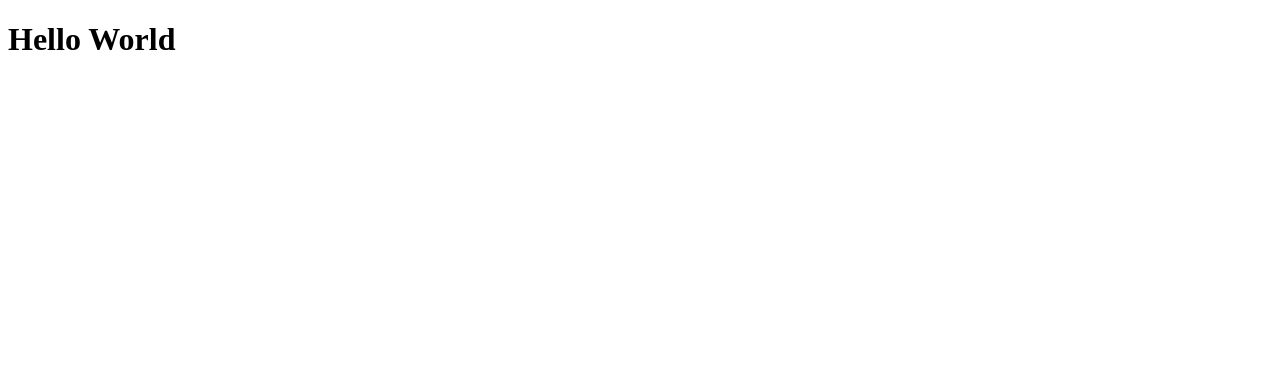
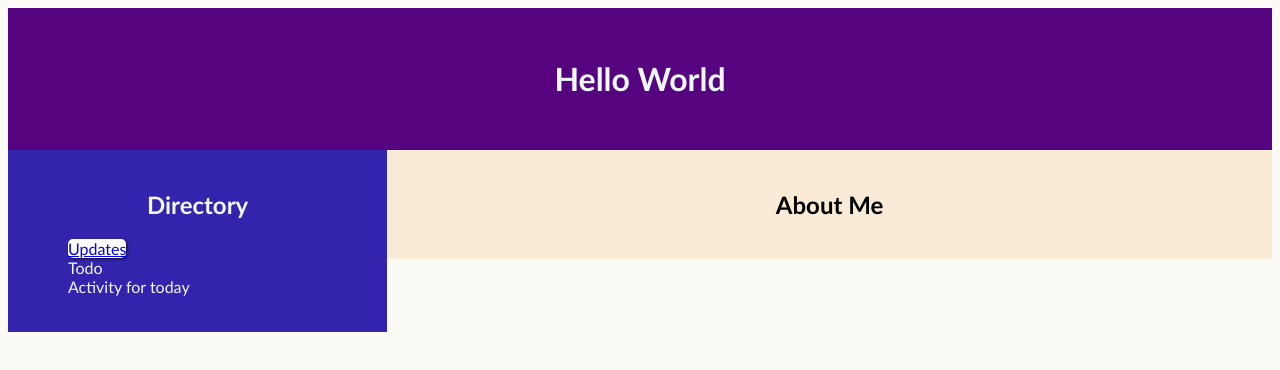
Before and after one commit to schrammalama/schrammalama.github.io, a plain HTML site: page index.html in a window 1280 px wide. Drawn offline with Linux system fonts and the light colour scheme.

Commit message:
Update index.html

```diff
--- a/index.html
+++ b/index.html
@@ -4,8 +4,88 @@
 <meta charset="UTF-8">
 <title>Untitled Document</title>
 </head>
+<style>
+	* {
+		box-sizing: border-box;
+	}
+	header {
+		background-color: #55037F;
+		padding: 30px;
+		text-align: center;
+	}
+	body {
+    padding: inherit;
+    background-color: #FCFAF5;
+	}
+	h1 {
+		text-align: center; font-family: "Gill Sans", "Gill Sans MT", "Myriad Pro", "DejaVu Sans Condensed", Helvetica, Arial, "sans-serif";
+		color: aliceblue;
+	}
+	h2 {
+		text-align: center;
+		font-family: "Gill Sans", "Gill Sans MT", "Myriad Pro", "DejaVu Sans Condensed", Helvetica, Arial, "sans-serif"
+	}
+	img {
+		width: 20%;
+	}
+	section::after {
+		content: "";
+		display: table;
+		clear: both;
+	}
+	nav {
+		float: left;
+		width: 30%;
+		background: #3224AC;
+		padding: 20px;
+	}
+	nav ul {
+		list-style-type: none;
+		padding: 20;
+		color: aliceblue;
+		font-family: "Gill Sans", "Gill Sans MT", "Myriad Pro", "DejaVu Sans Condensed", Helvetica, Arial, "sans-serif"
+	}
+	nav ul li a {
+	background: #FFF;
+	box-shadow: 1px 1px 3px rgb(0 0 0 / 70%);
+	border-radius: 5px;
+	}
+	nav ul li a:hover {
+		background: #9B9B9B
+	}
+	nav h2 {
+		color: aliceblue;
+		font-family: "Gill Sans", "Gill Sans MT", "Myriad Pro", "DejaVu Sans Condensed", Helvetica, Arial, "sans-serif"
+	}
+	article {
+    float: right;
+    padding: 20px;
+    width: 70%;
+    background-color: antiquewhite;
+	}
+	article p {
+	font-family: "Gill Sans", "Gill Sans MT", "Myriad Pro", "DejaVu Sans Condensed", Helvetica, Arial, "sans-serif";
+	text-align: center;
+	}
+</style>
 
 <body>
+	<header>
 	<h1>Hello World</h1>
+	</header>
+<section>
+  <nav>
+		<h2>Directory</h2>
+		<ul>
+			<li><a href="Updates.html">  Updates  </a></li>
+			<li>Todo</li>
+			<li>Activity for today</li>
+		</ul>
+	</nav>
+<article>
+	<h2><strong>About Me</strong></h2>
+
+</article>
+</section>
 </body>
 </html>
```
